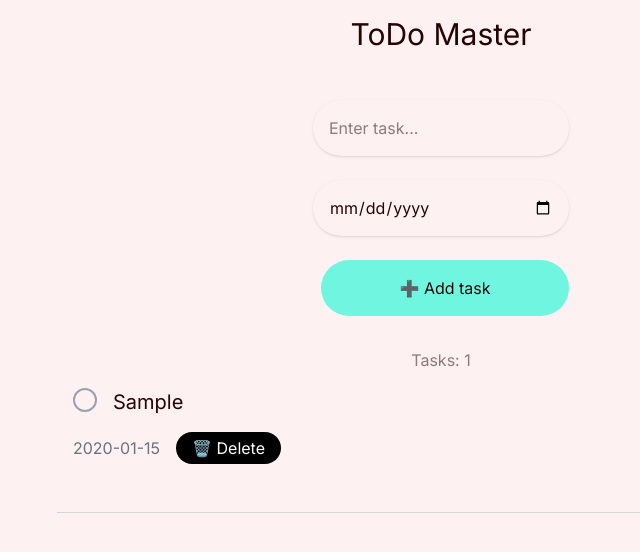
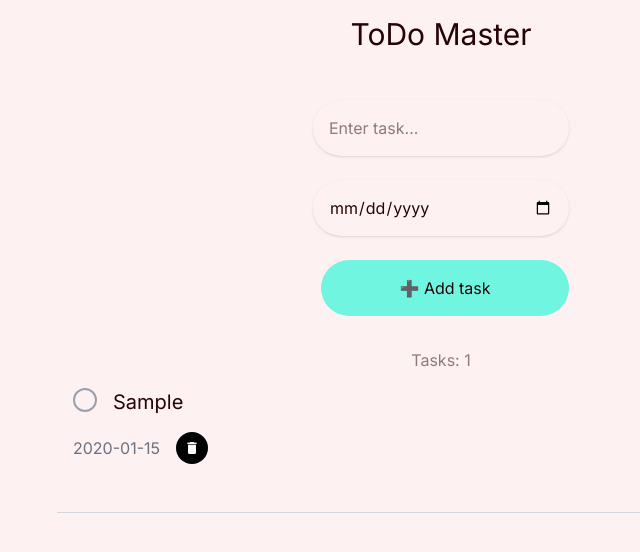
Before and after one commit to jonte265/todo-list-react, a React (Vite) app: page / in a window 1280 px wide. Both pictures are taken after typing "Sample", "2020-01-15" into the empty fields and a click on the button "➕ Add task". Shown: the top 552 px of the page, without its empty margins (199-839 px from the left). Built offline with nearby package versions, Linux system fonts and the light colour scheme.

Commit message:
add button icons

```diff
--- a/src/components/TodoList.tsx
+++ b/src/components/TodoList.tsx
@@ -40,9 +40,14 @@ function TodoList({ tasks, deleteTask, completeTask }: TodoListProps) {
               <p className='text-gray-500'>{task.date}</p>
               <button
                 onClick={() => deleteTask(task.id)}
-                className='bg-black text-white py-1 px-4 rounded-3xl cursor-pointer'
+                className='bg-black text-white p-2 rounded-3xl cursor-pointer flex justify-center items-center'
               >
-                🗑️ Delete
+                <span
+                  className='material-icons icon-size'
+                  style={{ fontSize: '16px' }}
+                >
+                  delete
+                </span>
               </button>
             </div>
           </div>
@@ -82,9 +87,14 @@ function TodoList({ tasks, deleteTask, completeTask }: TodoListProps) {
               <p className='text-gray-500'>{task.date}</p>
               <button
                 onClick={() => deleteTask(task.id)}
-                className='bg-black text-white py-1 px-4 rounded-3xl cursor-pointer'
+                className='bg-black text-white p-2 rounded-3xl cursor-pointer flex justify-center items-center'
               >
-                <span className='material-icons'>delete</span> 🗑️ Delete
+                <span
+                  className='material-icons icon-size'
+                  style={{ fontSize: '16px' }}
+                >
+                  delete
+                </span>
               </button>
             </div>
           </div>
```
